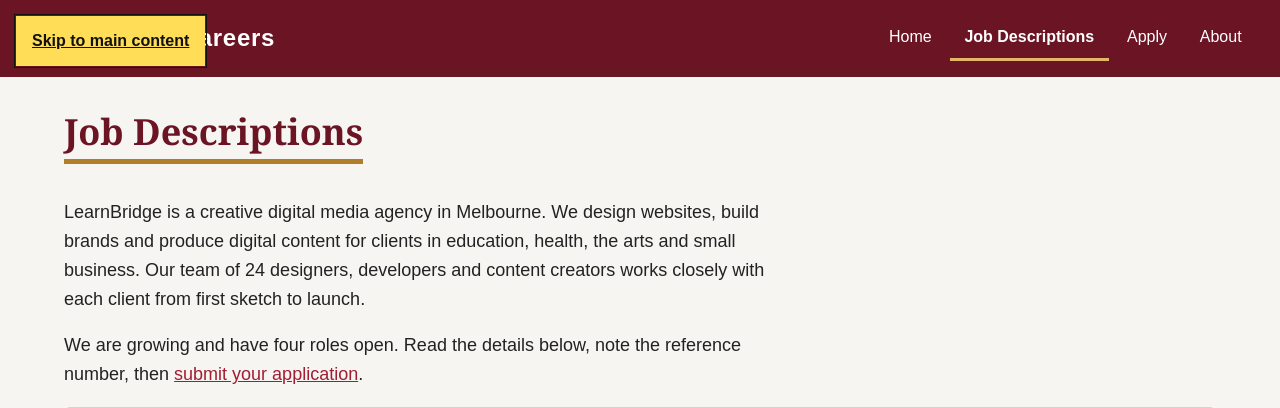
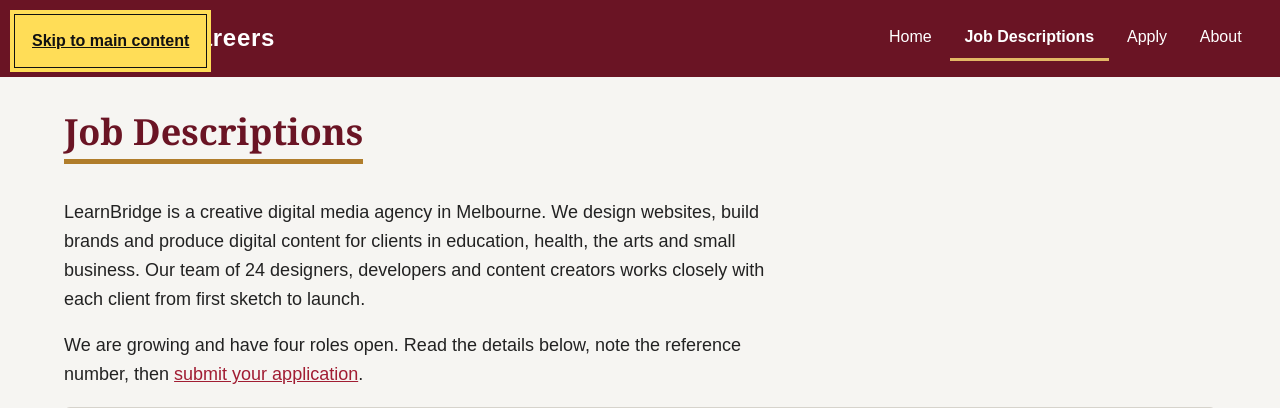
Before and after one commit to 106911603/project_part2_10026, a PHP site: page /jobs.html in a window 1280 px wide, with the restyled element focused. Shown: the top 408 px of the page. Run offline with PHP 8.4, Linux system fonts and the light colour scheme.

Commit message:
add more focus styling for keyboard users

```diff
--- a/styles/styles.css
+++ b/styles/styles.css
@@ -13,7 +13,7 @@ description: The external stylesheet for the LearnBridge Careers
              website. Styles all 4 pages.
 
 acknowledgements: Generative AI (Claude, by Anthropic) was used to review
-                  sections 4 to help with layout,
+                  sections 4 and jobs page to help with layout,
                   and for choosing colors in the pallete.
                   All code was checked and edited by the author.
 
@@ -1060,6 +1060,16 @@ address {
 }
 
 /* Focus style for keyboard users */
+
+a:focus,
+button:focus,
+input:focus,
+select:focus,
+textarea:focus {
+    outline: 3px solid #111111;
+    box-shadow: 0 0 0 6px #ffdd57;
+}
+
 a:focus {
     outline: 1px solid #111111;
     color: #111111;
```
